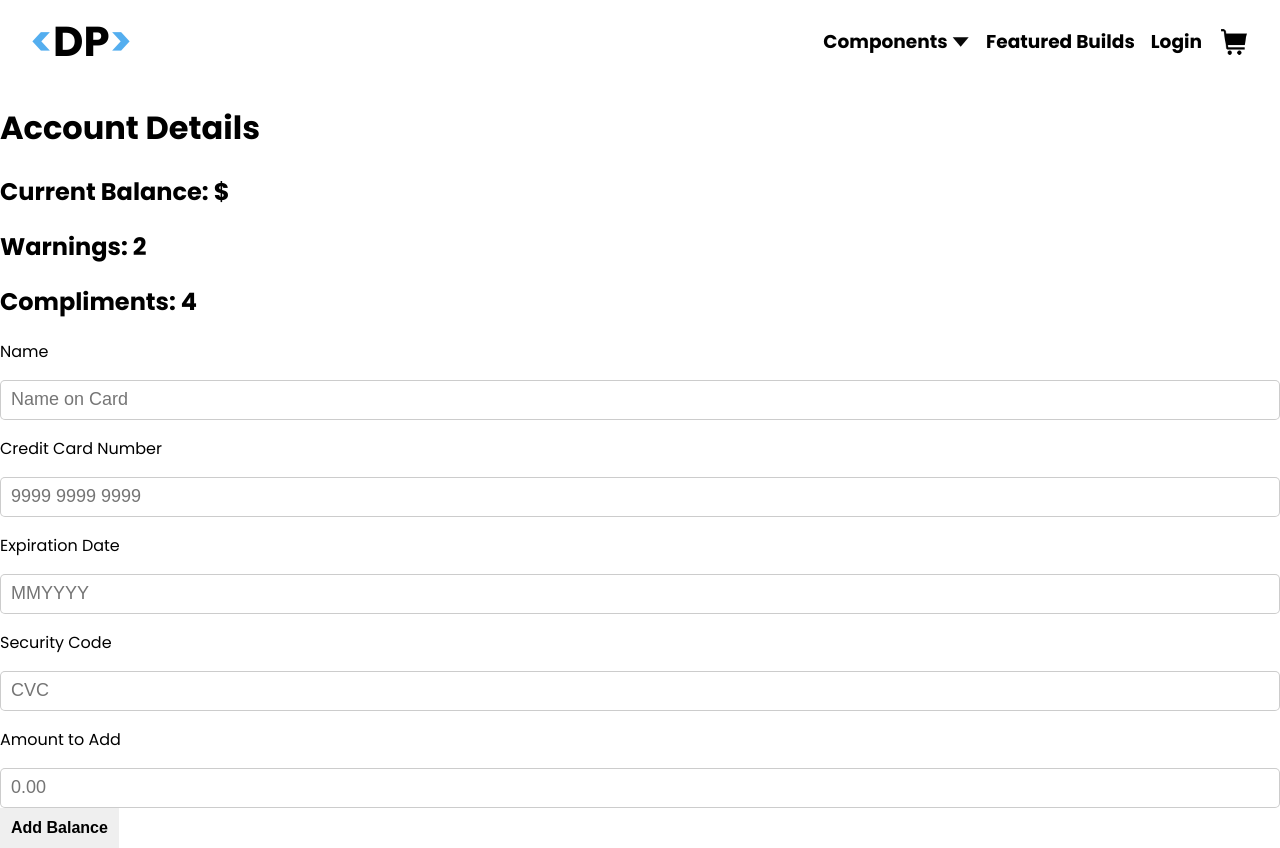
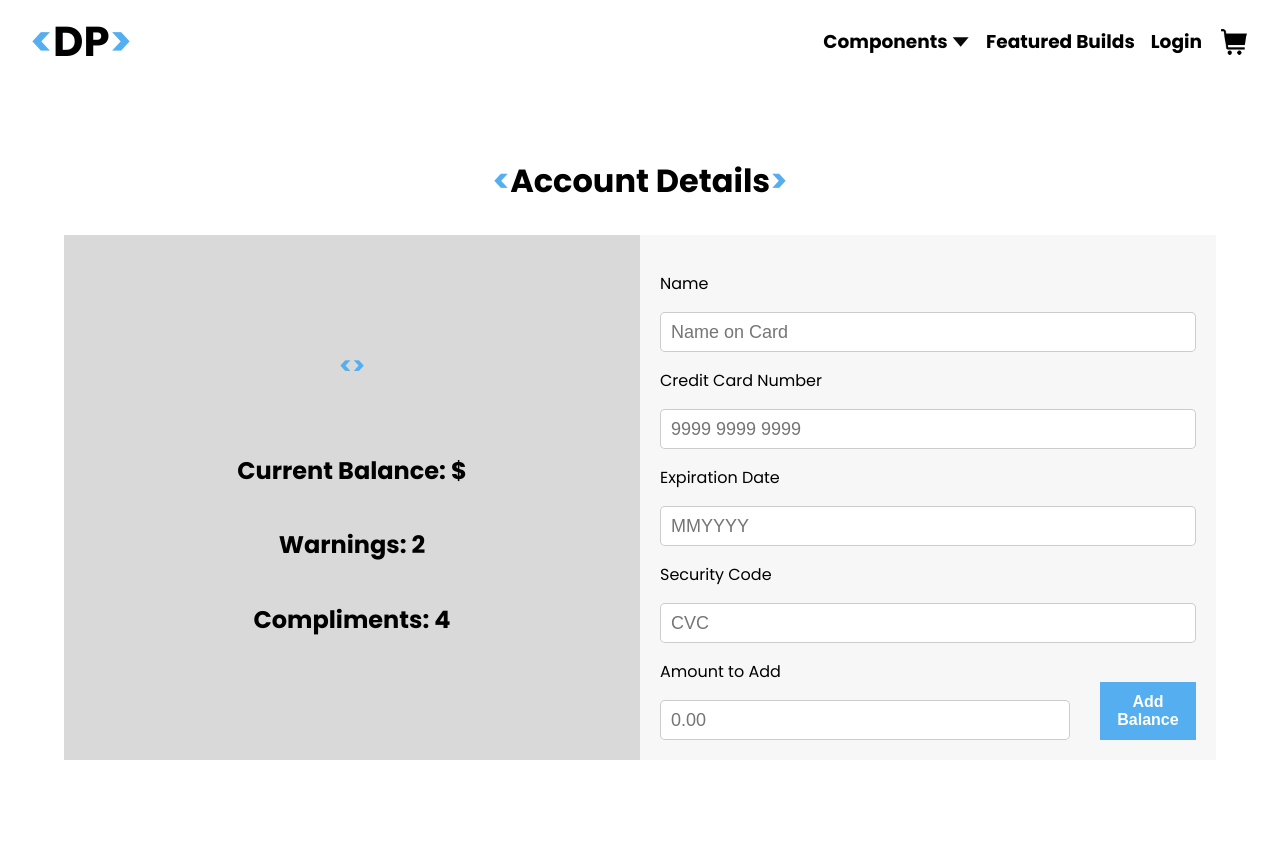
Before and after one commit to brandonlam4237/CSC322_Project, a React (Create React App) app in the folder client/: page /accountdetails in a window 1280 px wide. After the commit the page ends 800 px from the top, so only its background shows below. Built offline with nearby package versions, Linux system fonts and the light colour scheme.

Commit message:
feat: style account details page

```diff
--- a/client/src/pages/AccountDetails.tsx
+++ b/client/src/pages/AccountDetails.tsx
@@ -1,14 +1,9 @@
-// branch: feature-AccountDetails
-// user: thedreamfish
-// pass: password1234
-
-//npm start in client
-//python manage.py runserver in server
 import Input from "src/components/Input";
 import Button from "src/components/Button";
 import { useState } from "react";
 import { useAuthContext } from "src/contexts/AuthContext";
 import { type } from "@testing-library/user-event/dist/type";
+import "../scss/accountDetails.scss";
 
 export interface IBalanceForm {
   card_number: string;
@@ -16,8 +11,7 @@ export interface IBalanceForm {
   balance: number;
 }
 
-
-export default function AccountDetails(){
+export default function AccountDetails() {
   const [balanceForm, setBalanceForm] = useState<IBalanceForm>({
     card_number: "",
     exp_date: "",
@@ -25,9 +19,9 @@ export default function AccountDetails(){
   });
 
   const authValues = useAuthContext();
-
+  const user = authValues.userData;
   async function balanceButtonHandler() {
-        balanceForm.balance = Number(balanceForm.balance)
+    balanceForm.balance = Number(balanceForm.balance);
     await authValues.askForBalance(balanceForm);
   }
 
@@ -40,20 +34,30 @@ export default function AccountDetails(){
     });
   }
 
+  return (
+    <main className="account-details-component">
+      <h1 className="account-details-component__header">
+        <div className="logo__accent-left">{`<`}</div> Account Details
+        <div className="logo__accent-right">{`>`}</div>
+      </h1>
 
-    return(
-        <main className="account">
-            <h1 className="account_header">Account Details</h1>
-
-            <section className="container_left">
-                <h2 className="account_user_name"> {authValues.userData.first_name.charAt(0).toUpperCase() + authValues.userData.first_name.slice(1)} {authValues.userData.last_name.charAt(0).toUpperCase() + authValues.userData.last_name.slice(1)}</h2>
-                <h2 className="account_email"> {authValues.userData.email}</h2>
-                <h2 className="account_current_balance"> Current Balance: ${authValues.userData.balance}</h2>
-                <h2 className="account_warnings"> Warnings: 2</h2>
-                <h2 className="account_compliments"> Compliments: 4</h2>
+      <div className="account-details-component__content">
+        <section className="account-details-component__content__container-left">
+          <h2 className="account-username">
+            <div className="logo__accent-left">{`<`}</div>{" "}
+            {authValues.userData.first_name.charAt(0).toUpperCase() +
+              authValues.userData.first_name.slice(1)}{" "}
+            {authValues.userData.last_name.charAt(0).toUpperCase() +
+              authValues.userData.last_name.slice(1)}
+            <div className="logo__accent-right">{`>`}</div>
+          </h2>
+          <h2> {authValues.userData.email}</h2>
+          <h2> Current Balance: ${authValues.userData.balance}</h2>
+          <h2> Warnings: 2</h2>
+          <h2> Compliments: 4</h2>
         </section>
 
-            <section className="container_right">
+        <section className="account-details-component__content__container-right">
           <div className="name_and_credit">
             <form>
               <label>
@@ -63,7 +67,6 @@ export default function AccountDetails(){
                   type="text"
                   name="card_name"
                   onChange={handleOnFormChange}
-
                   placeholder="Name on Card"
                 />
               </label>
@@ -77,7 +80,6 @@ export default function AccountDetails(){
                   name="card_number"
                   value={balanceForm.card_number}
                   onChange={handleOnFormChange}
-
                   placeholder="9999 9999 9999"
                 />
               </label>
@@ -93,7 +95,6 @@ export default function AccountDetails(){
                   name="exp_date"
                   value={balanceForm.exp_date}
                   onChange={handleOnFormChange}
-
                   placeholder="MMYYYY"
                 />
               </label>
@@ -106,13 +107,12 @@ export default function AccountDetails(){
                   type="password"
                   name="sec_code"
                   onChange={handleOnFormChange}
-
                   placeholder="CVC"
                 />
               </label>
             </form>
           </div>
-                <div className="amount_and_button">
+          <div className="deposit-amount">
             <form>
               <label>
                 <p>Amount to Add</p>
@@ -123,18 +123,16 @@ export default function AccountDetails(){
                   name="balance"
                   value={balanceForm.balance == 0 ? "" : balanceForm.balance}
                   onChange={handleOnFormChange}
-
                   placeholder="0.00"
                 />
               </label>
             </form>
-                    <div className="container__button">
-                            <Button className="primary" onClick={balanceButtonHandler}>
+            <Button className="blue-primary " onClick={balanceButtonHandler}>
               Add Balance
             </Button>
           </div>
+        </section>
       </div>
-            </section>
     </main>
   );
 }
--- /dev/null
+++ b/client/src/scss/accountDetails.scss
@@ -0,0 +1,79 @@
+@import "colors";
+
+.account-details-component {
+  display: flex;
+  flex-direction: column;
+  align-items: center;
+  gap: 20px;
+  height: 70vh;
+  margin: 64px;
+  &__header {
+    margin: 10px 0px;
+    align-self: center;
+    font-weight: bold;
+    display: flex;
+    .logo {
+      &__accent-left,
+      &__accent-right {
+        color: $accent;
+        transition: 0.4s;
+      }
+    }
+  }
+  &__content {
+    max-width: 1400px;
+    width: 100%;
+    display: flex;
+    row-gap: 20px;
+    flex-direction: row;
+    align-content: center;
+    justify-content: center;
+  }
+}
+
+.account-details-component__content {
+  &__container-left,
+  &__container-right {
+    width: 100%;
+    padding: 20px;
+    max-width: 600px;
+
+    max-height: 900px;
+    height: 100%;
+    display: flex;
+    flex-direction: column;
+    justify-content: center;
+    background: #f7f7f7;
+  }
+  &__container-left {
+    align-items: center;
+    background-color: #d9d9d9;
+
+    .account-username {
+      margin: 10px 0px;
+      align-self: center;
+      font-weight: bold;
+      display: flex;
+    }
+    .logo {
+      &__accent-left,
+      &__accent-right {
+        color: $accent;
+        transition: 0.4s;
+      }
+    }
+  }
+}
+
+.deposit-amount {
+  display: flex;
+  column-gap: 30px;
+  flex-direction: row;
+  align-items: flex-end;
+  justify-content: space-between;
+
+  form {
+    width: 100%;
+    max-width: 410px;
+  }
+}
```
Lines whose indentation alone changed are shown as unchanged.
